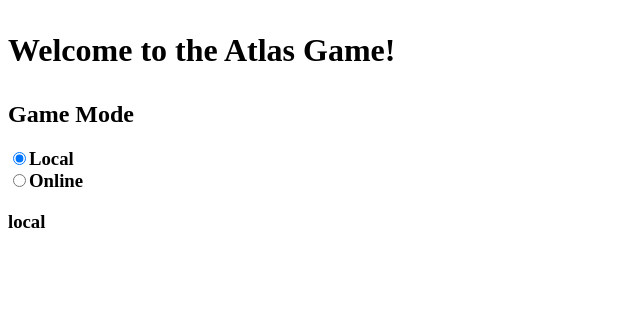
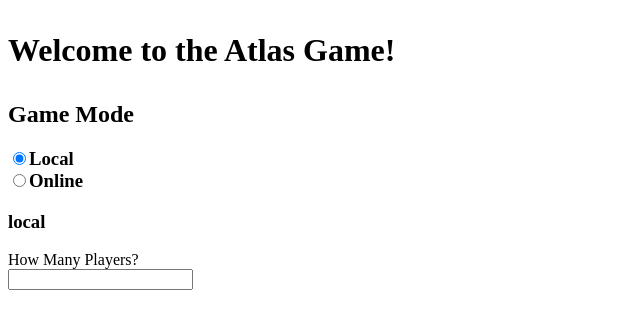
Before and after one commit to DarthKitten2130/atlas-vue, a Vue app: page / in a window 1280 px wide. Shown: the top 328 px of the page, without its empty margins (0-640 px from the left). Built offline with nearby package versions, Linux system fonts and the light colour scheme.

Commit message:
added info component

```diff
--- a/src/App.vue
+++ b/src/App.vue
@@ -4,18 +4,20 @@
         <gameMode></gameMode>
     </div>
     <div>
-
+        <infoLocal></infoLocal>
     </div>
 </template>
 
 <script>
 import gameMode from './components/gameMode.vue'
+import infoLocal from './components/infoLocal.vue'
 
 export default{
 
     name: 'App',
     components: {
-        gameMode
+        gameMode,
+        infoLocal,
     },
 
     data: function(){
--- a/src/components/gameMode.vue
+++ b/src/components/gameMode.vue
@@ -1,11 +1,11 @@
 <template>
     <div id = 'div1'>
         <h2>Game Mode</h2>
-        <h3><form action = "http://localhost:5000/gm" id = "game_mode" name = "game_mode" method = "post">
-            <input type="radio" id="local" name= "mode" value="local" v-model="gm">
-            <label for="local">Local</label><br>
-            <input type="radio" id="online" name="mode" value="online" v-model="gm">
-            <label for="online">Online</label><br>
+        <h3><form id = "game_mode" name = "game_mode" method = "post">
+                <input type="radio" id="local" name= "mode" value="local" v-model="gm">
+                <label for="local">Local</label><br>
+                <input type="radio" id="online" name="mode" value="online" v-model="gm">
+                <label for="online">Online</label><br>
             </form></h3>
             <h3>{{ gm }}</h3>
         </div>
--- /dev/null
+++ b/src/components/infoLocal.vue
@@ -0,0 +1,21 @@
+<template>
+    <div>
+        <form method="post">
+            <label for="playerNum">How Many Players?</label><br>
+            <input id="playerNum" name = "playerNum" v-mode="playerNum"><br>
+            <label for="userName"></label>
+        </form>
+    </div>
+</template>
+
+<script>
+    export default{
+        name:'infoLocal',
+        data(){
+            return{
+            playerNum: 0,
+            userName : '',
+            }
+        }
+    }
+</script>
```
